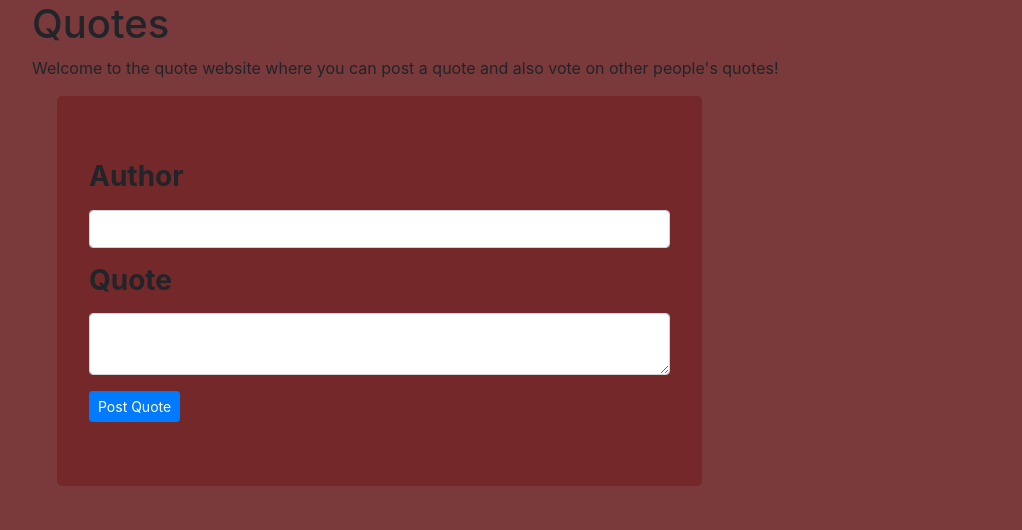
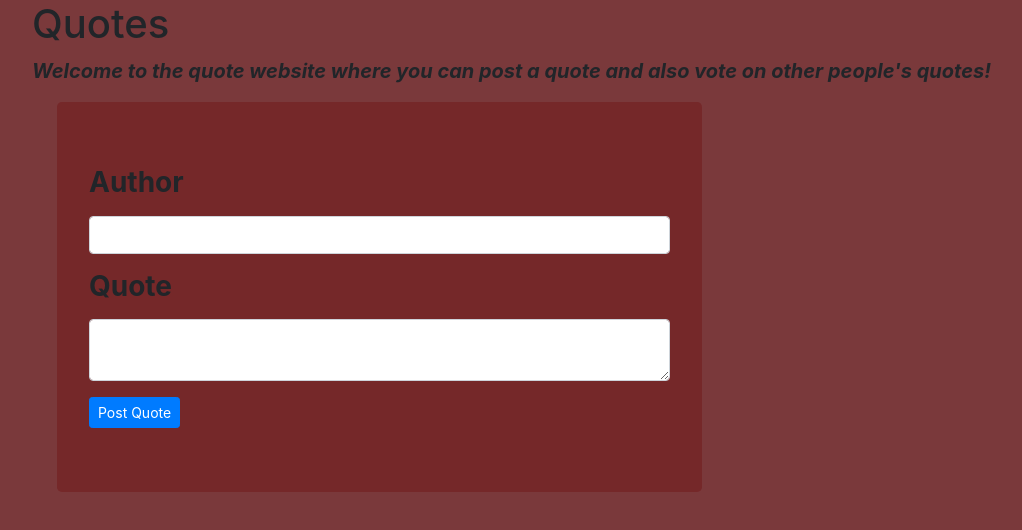
Before and after one commit to Charlesmurage/Quotes, an Angular app: page / in a window 1280 px wide. Shown: the top 530 px of the page, without its empty margins (53-1075 px from the left). Built offline with nearby package versions, Linux system fonts and the light colour scheme.

Commit message:
added style for paragraph

```diff
--- a/src/app/app.component.css
+++ b/src/app/app.component.css
@@ -2,3 +2,9 @@ body{
     background-color: rgb(122, 57, 59);
 
 }
+
+p{
+    font-size: 20px;
+    font-weight: bold;
+    font-style: oblique;
+}
```
